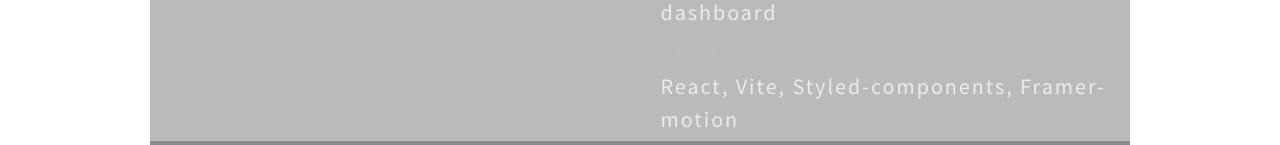
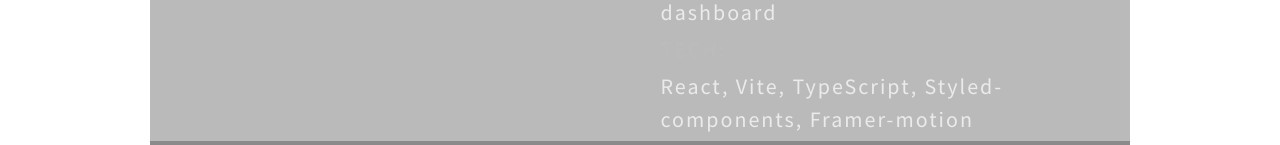
Before and after one commit to robonexx/robertwagar2024, a React (Vite) app: page /work/1 in a window 1280 px wide. Shown: the part 807-952 px from the top of the page. Built offline with nearby package versions, Linux system fonts and the light colour scheme; a web font is replaced by a local one.

Commit message:
text add to data

```diff
--- a/src/assets/constants/productData.js
+++ b/src/assets/constants/productData.js
@@ -13,7 +13,7 @@ export const productData = [
     title: 'Game Puls',
     year: '2023',
     tag: '#website #re-desing #in-production',
-    tech: 'React, Vite, Styled-components, Framer-motion',
+    tech: 'React, Vite, TypeScript, Styled-components, Framer-motion',
     desc: 'A gaming dashboard, implementation of ux design, challenge to try to remake a desing without actually checking the sizes and margins, paddings etc. Just using the images and resources and recreating, adding functions to the dashboard',
     id: 1,
     image: IMG10,
```
